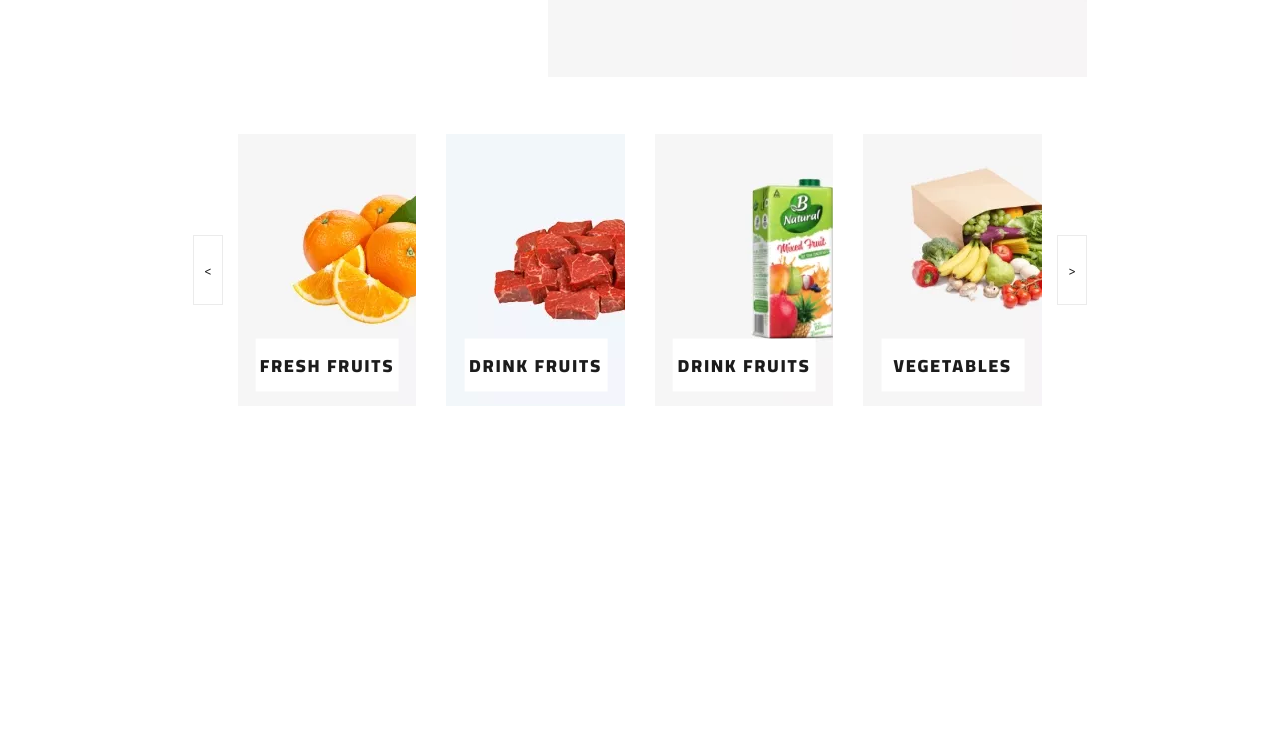
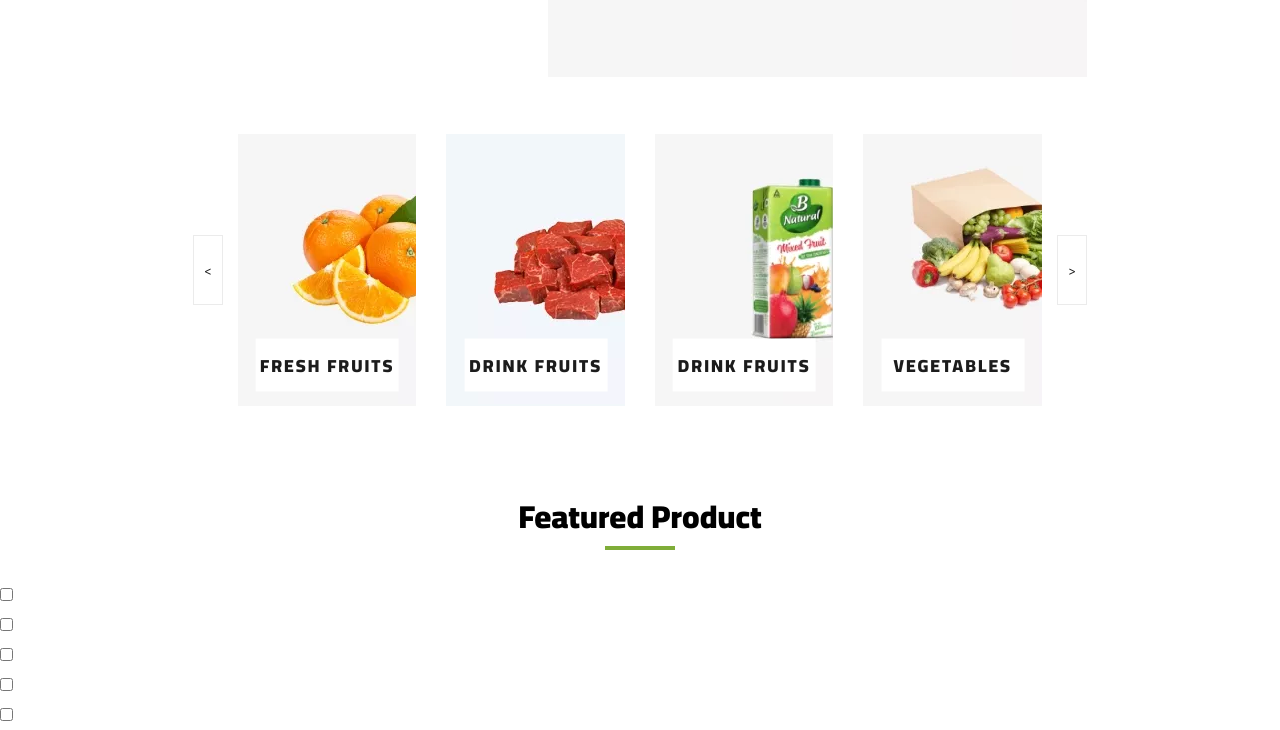
Before and after one commit to LksDS/html-css-Ogani-Template, a plain HTML site: page index.html in a window 1280 px wide. Shown: the part 554-1284 px from the top of the page. Before the commit the page ends 960 px from the top, so only its background shows below. Drawn offline with Linux system fonts and the light colour scheme.

Commit message:
New section under development

```diff
--- a/home.css
+++ b/home.css
@@ -12,6 +12,7 @@ main{
     display: grid;
     grid-template-columns: 1.3fr 1.3fr 3.9fr 1.3fr;
     grid-template-rows: 80px 80px 440px 320px;
+    margin-bottom: 80px;
 }
 
 #logo{
@@ -337,3 +338,19 @@ main{
     position: relative;
     color: #1c1c1c;
 }
+#feat-prod-top>h2{
+    text-align: center;
+    font-size: 2rem;
+    font-weight: 900;
+}
+.barra-horizontal{
+    position: relative;
+    left: 50%;
+    transform: translate(-50%,0);
+    width: 70px;
+    height: 4px;
+    background-color: #7fad39;
+}
+#feat-prod-category-selector{
+    margin-top: 30px;
+}
--- a/index.html
+++ b/index.html
@@ -235,5 +235,48 @@
             </div>
         </div>
     </main>
+        <section id="featured-products">
+            <div id="feat-prod-top">
+                <h2>
+                    Featured Product
+                </h2>
+                <div class= "barra-horizontal"></div>
+                <div id="feat-prod-category-selector">
+                    <ul>
+                        <li>
+                            <input type="checkbox" name="" id="">
+                            <span>
+
+                            </span>
+                        </li>
+                        <li>
+                            <input type="checkbox" name="" id="">
+                            <span>
+
+                            </span>
+                        </li>
+                        <li>
+                            <input type="checkbox" name="" id="">
+                            <span>
+
+                            </span>
+                        </li>
+                        <li>
+                            <input type="checkbox" name="" id="">
+                            <span>
+
+                            </span>
+                        </li>
+                        <li>
+                            <input type="checkbox" name="" id="">
+                            <span>
+
+                            </span>
+                        </li>
+                    </ul>
+                </div>
+            </div>
+        </section>
+
 </body>
 </html>
```
